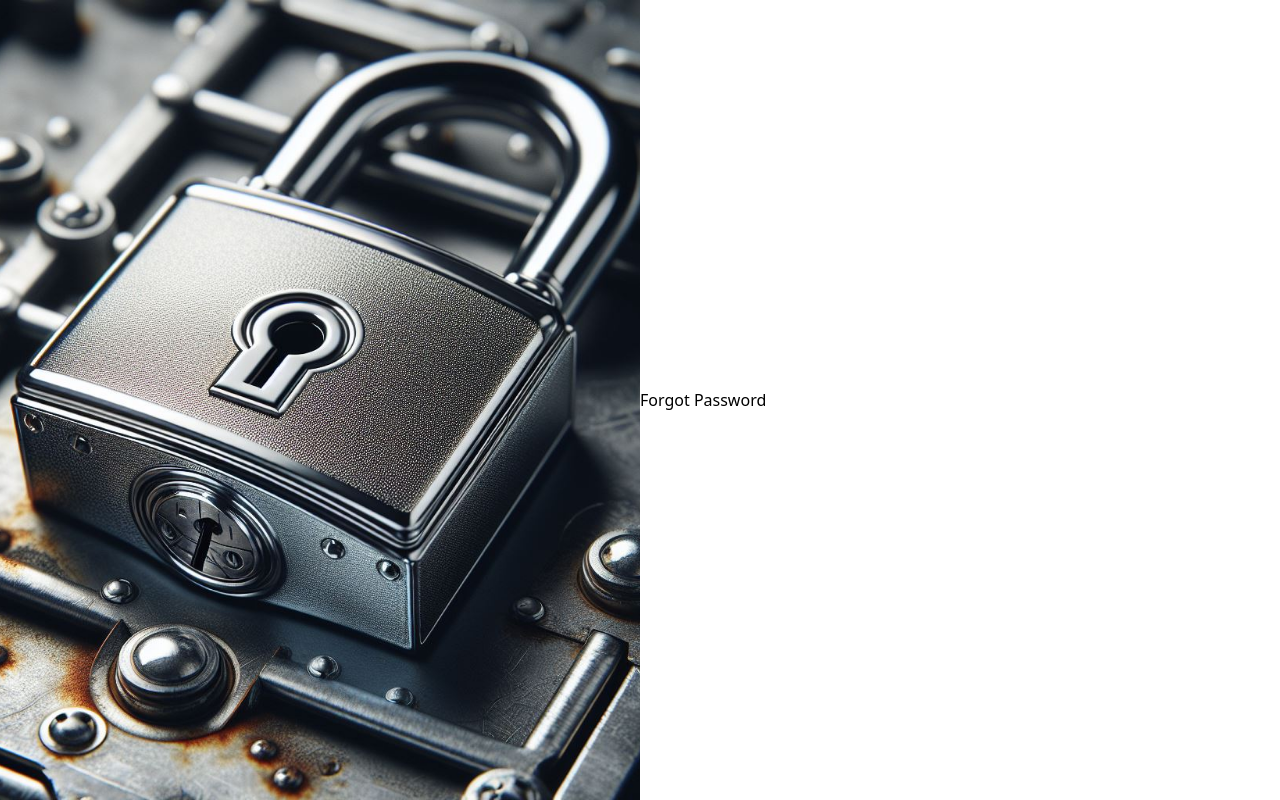
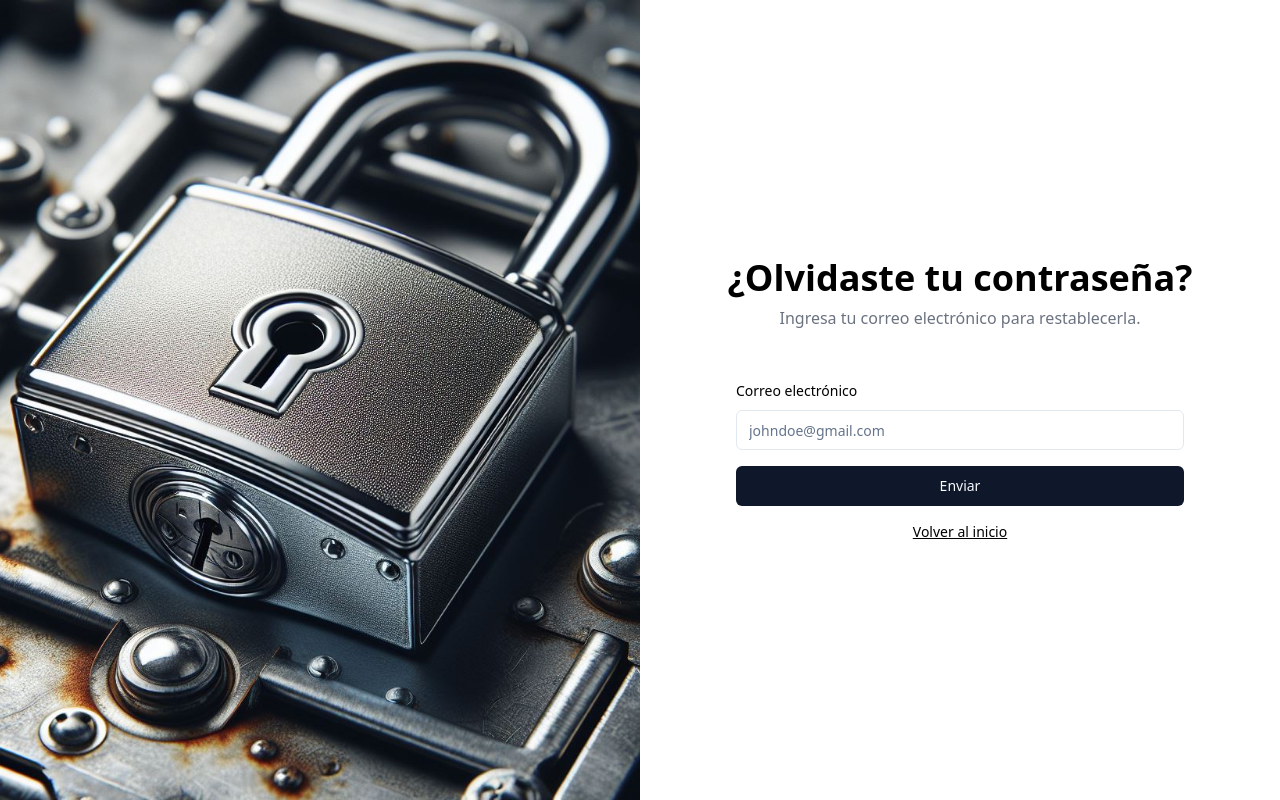
Before and after one commit to davidmedev222/fidooo-technical-test, a Next.js app: page /forgot-password in a window 1280 px wide. Built offline with nearby package versions, Linux system fonts and the light colour scheme; no server answers.

Commit message:
feat(auth): add reset password funcionality with email

```diff
--- a/src/app/(auth)/forgot-password/page.tsx
+++ b/src/app/(auth)/forgot-password/page.tsx
@@ -1,9 +1,7 @@
+import { ForgotPasswordSection } from '@/components'
+
 function ForgotPasswordPage() {
-  return (
-    <main>
-      <h1>Forgot Password</h1>
-    </main>
-  )
+  return <ForgotPasswordSection />
 }
 
 export default ForgotPasswordPage
--- /dev/null
+++ b/src/components/molecules/form/forgot-password-form.tsx
@@ -0,0 +1,61 @@
+'use client'
+import { Button, Form, FormControl, FormField, FormItem, FormLabel, FormMessage, Input } from '@/components'
+import { auth } from '@/services'
+import { Routes, forgotPasswordSchema } from '@/utils'
+import { zodResolver } from '@hookform/resolvers/zod'
+import { RotateCcwIcon } from 'lucide-react'
+import Link from 'next/link'
+import { useSendPasswordResetEmail } from 'react-firebase-hooks/auth'
+import { useForm } from 'react-hook-form'
+import { z } from 'zod'
+
+function ForgotPasswordForm() {
+  const form = useForm<z.infer<typeof forgotPasswordSchema>>({
+    resolver: zodResolver(forgotPasswordSchema),
+    defaultValues: { email: '' }
+  })
+  const [sendPasswordResetEmail, sending, error] = useSendPasswordResetEmail(auth)
+
+  const onSubmit = async (values: z.infer<typeof forgotPasswordSchema>) => {
+    try {
+      const success = await sendPasswordResetEmail(values.email)
+      success && form.reset()
+    } catch (error) {
+      console.log(error)
+    }
+  }
+
+  return (
+    <div className='mx-auto grid w-full max-w-md gap-y-4'>
+      <Form {...form}>
+        <form onSubmit={form.handleSubmit(onSubmit)} className='grid gap-y-4'>
+          <FormField
+            control={form.control}
+            name='email'
+            render={({ field }) => (
+              <FormItem>
+                <FormLabel>Correo electrónico</FormLabel>
+                <FormControl>
+                  <Input type='email' placeholder='johndoe@gmail.com' {...field} />
+                </FormControl>
+                <FormMessage />
+              </FormItem>
+            )}
+          />
+          {!sending && <Button type='submit'>Enviar</Button>}
+          {sending && (
+            <Button disabled>
+              <RotateCcwIcon className='animate-spin' />
+            </Button>
+          )}
+        </form>
+      </Form>
+      {error && <p className='text-sm font-medium text-red-500'>{error.message}</p>}
+      <Link className='text-center text-sm font-medium underline' href={Routes.Login}>
+        Volver al inicio
+      </Link>
+    </div>
+  )
+}
+
+export { ForgotPasswordForm }
--- /dev/null
+++ b/src/components/organism/section/forgot-password-section.tsx
@@ -0,0 +1,15 @@
+import { ForgotPasswordForm } from '@/components'
+
+function ForgotPasswordSection() {
+  return (
+    <section className='grid gap-y-12 px-4 py-16'>
+      <div className='grid gap-y-2 text-center'>
+        <h1 className='text-4xl font-bold'>¿Olvidaste tu contraseña?</h1>
+        <p className='text-gray-500'>Ingresa tu correo electrónico para restablecerla.</p>
+      </div>
+      <ForgotPasswordForm />
+    </section>
+  )
+}
+
+export { ForgotPasswordSection }
```
